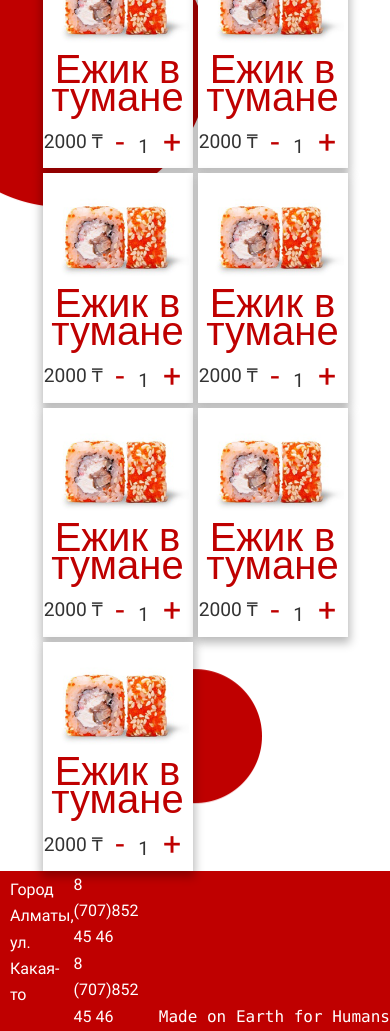
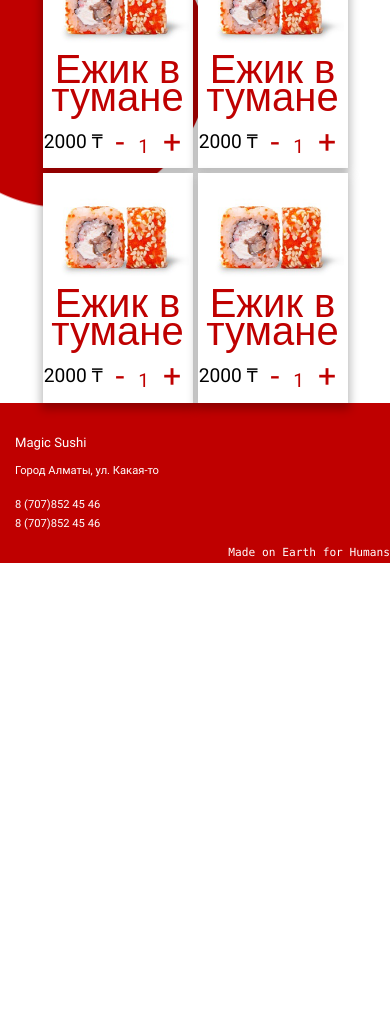
Before and after one commit to Iinpark/sushishop-html, a website: page app/index.html in a window 390 px wide. Shown: the part 820-1851 px from the top of the page. After the commit the page ends 1383 px from the top, so only its background shows below. Drawn offline with nearby package versions, Linux system fonts and the light colour scheme; files that its build step writes are made by us from their sources; a web font is replaced by a local one.

Commit message:
Адаптирован футер

```diff
--- a/app/index.html
+++ b/app/index.html
@@ -58,7 +58,7 @@
             <img src="img/sushi.png" alt="" />
             <h2>Ежик в тумане</h2>
             <div class="price-quantity-wrap">
-              <span>2000 ₸</span>
+              <span class="price">2000 ₸</span>
               <div>
                 <input type="button" value="-" /><span>1</span
                 ><input type="button" value="+" />
@@ -69,7 +69,7 @@
             <img src="img/sushi.png" alt="" />
             <h2>Ежик в тумане</h2>
             <div class="price-quantity-wrap">
-              <span>2000 ₸</span>
+              <span class="price">2000 ₸</span>
               <div>
                 <input type="button" value="-" /><span>1</span
                 ><input type="button" value="+" />
@@ -80,7 +80,7 @@
             <img src="img/sushi.png" alt="" />
             <h2>Ежик в тумане</h2>
             <div class="price-quantity-wrap">
-              <span>2000 ₸</span>
+              <span class="price">2000 ₸</span>
               <div>
                 <input type="button" value="-" /><span>1</span
                 ><input type="button" value="+" />
@@ -93,7 +93,7 @@
             <img src="img/sushi.png" alt="" />
             <h2>Ежик в тумане</h2>
             <div class="price-quantity-wrap">
-              <span>2000 ₸</span>
+              <span class="price">2000 ₸</span>
               <div>
                 <input type="button" value="-" />
                 <span>1</span>
@@ -105,7 +105,7 @@
             <img src="img/sushi.png" alt="" />
             <h2>Ежик в тумане</h2>
             <div class="price-quantity-wrap">
-              <span>2000 ₸</span>
+              <span class="price">2000 ₸</span>
               <div>
                 <input type="button" value="-" />
                 <span>1</span>
@@ -117,7 +117,7 @@
             <img src="img/sushi.png" alt="" />
             <h2>Ежик в тумане</h2>
             <div class="price-quantity-wrap">
-              <span>2000 ₸</span>
+              <span class="price">2000 ₸</span>
               <div>
                 <input type="button" value="-" />
                 <span>1</span>
@@ -129,7 +129,7 @@
             <img src="img/sushi.png" alt="" />
             <h2>Ежик в тумане</h2>
             <div class="price-quantity-wrap">
-              <span>2000 ₸</span>
+              <span class="price">2000 ₸</span>
               <div>
                 <input type="button" value="-" />
                 <span>1</span>
@@ -141,7 +141,7 @@
             <img src="img/sushi.png" alt="" />
             <h2>Ежик в тумане</h2>
             <div class="price-quantity-wrap">
-              <span>2000 ₸</span>
+              <span class="price">2000 ₸</span>
               <div>
                 <input type="button" value="-" />
                 <span>1</span>
@@ -153,43 +153,7 @@
             <img src="img/sushi.png" alt="" />
             <h2>Ежик в тумане</h2>
             <div class="price-quantity-wrap">
-              <span>2000 ₸</span>
-              <div>
-                <input type="button" value="-" />
-                <span>1</span>
-                <input type="button" value="+" />
-              </div>
-            </div>
-          </div>
-          <div class="product-card-small">
-            <img src="img/sushi.png" alt="" />
-            <h2>Ежик в тумане</h2>
-            <div class="price-quantity-wrap">
-              <span>2000 ₸</span>
-              <div>
-                <input type="button" value="-" />
-                <span>1</span>
-                <input type="button" value="+" />
-              </div>
-            </div>
-          </div>
-          <div class="product-card-small">
-            <img src="img/sushi.png" alt="" />
-            <h2>Ежик в тумане</h2>
-            <div class="price-quantity-wrap">
-              <span>2000 ₸</span>
-              <div>
-                <input type="button" value="-" />
-                <span>1</span>
-                <input type="button" value="+" />
-              </div>
-            </div>
-          </div>
-          <div class="product-card-small">
-            <img src="img/sushi.png" alt="" />
-            <h2>Ежик в тумане</h2>
-            <div class="price-quantity-wrap">
-              <span>2000 ₸</span>
+              <span class="price">2000 ₸</span>
               <div>
                 <input type="button" value="-" />
                 <span>1</span>
@@ -201,11 +165,12 @@
       </div>
     </div>
     <footer>
-      <div class="footer-wrapper col-4">
+      <div class="contacts-wrapper">
+        <h3>Magic Sushi</h3>
         <address>
           <span> Город Алматы, ул. Какая-то</span>
         </address>
-        <div class="phone-numbers">
+        <div class="phone-numbers__footer">
           <a href="tel:+77078524546">8 (707)852 45 46</a>
           <a href="tel:+77078524546">8 (707)852 45 46</a>
         </div>
--- a/app/scss/footer.scss
+++ b/app/scss/footer.scss
@@ -5,19 +5,52 @@ footer {
   height: 160px;
   background: $red;
   color: white;
+  h3{
+    display: none;
+  }
 }
 
-.footer-wrapper {
+.phone-numbers__footer {
+  display: grid;
+  align-self: center;
+  a {
+    display: block;
+    color: white;
+  }
+  // display: none;
+}
+
+.contacts-wrapper {
   display: flex;
   justify-content: space-between;
   align-items: center;
+  min-width: 400px;
+  padding-left: 30px;
   address {
     display: flex;
     align-items: center;
   }
 }
 .sign {
-  // height: 20px;
   font-family: Consolas, monospace;
   align-self: flex-end;
 }
+
+@media (max-width: 768px) {
+  footer {
+    font-size: 0.7em ;
+    h3{
+      display: block;
+    }
+  }
+  .contacts-wrapper {
+    flex-direction: column;
+    justify-content: center;
+    min-width: unset;
+    padding-left: 15px;
+    align-items: flex-start;
+  }
+  .phone-numbers__footer {
+    align-self: flex-start;
+  }
+}
--- a/app/scss/product-card.scss
+++ b/app/scss/product-card.scss
@@ -24,6 +24,10 @@
     align-items: center;
     span {
       font-size: 1.5rem;
+      color: $red;
+    }
+    span.price {
+      color: black;
     }
     input[value] {
       font-size: 2rem;
@@ -62,6 +66,10 @@
     align-items: center;
     span {
       font-size: 1.5em;
+      color: $red;
+    }
+    span.price {
+      color: black;
     }
     input[value] {
       font-size: 2em;
@@ -111,7 +119,7 @@
         font-size: 1.2em;
       }
       input[value] {
-        // font-size: 1.2em;
+        font-size: 1.2em;
         color: $red;
       }
       input {
```
